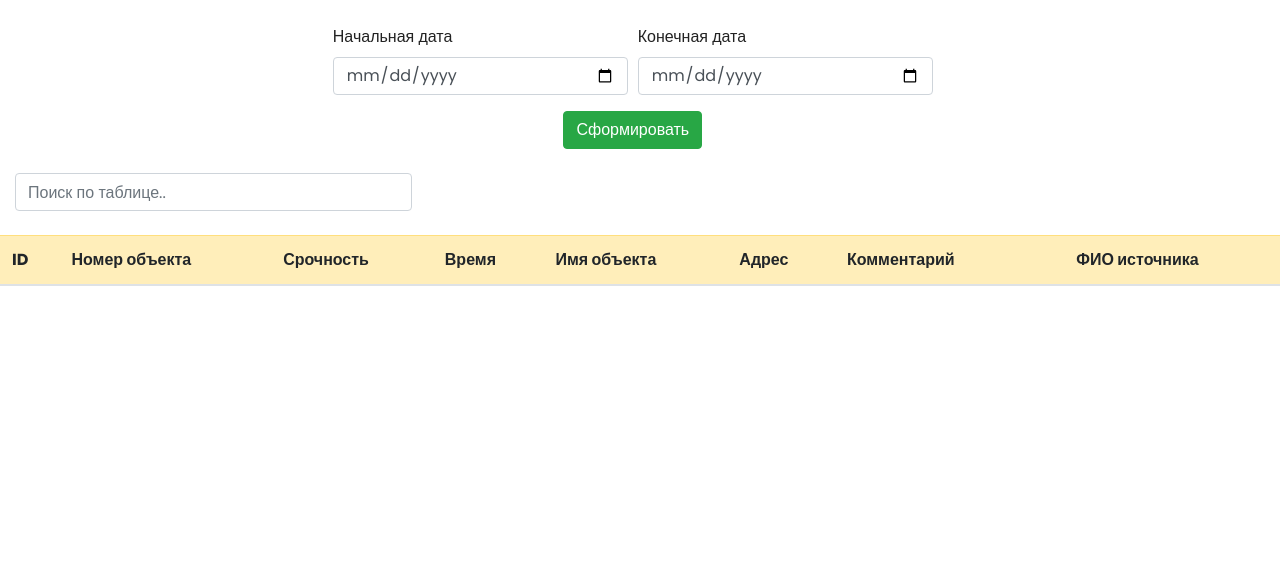
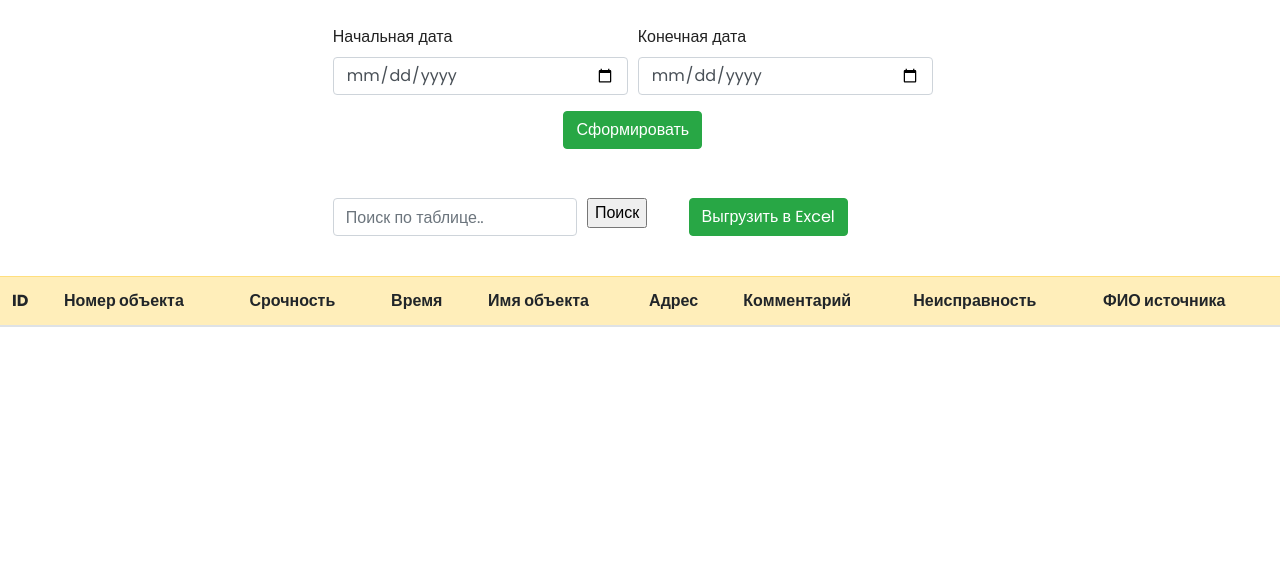
Before and after one commit to targetss/appSS, a Django app: page /report in a window 1280 px wide. Shown: the part 98-664 px from the top of the page. Run offline with Django 3.2, Linux system fonts and the light colour scheme; lists and menus that the app fills with data are empty; parts of the project's set-up code (start-up, migrations or seed data) failed here and were passed over; some libraries are stand-ins or nearby versions.

Commit message:
Добавлен поиск по таблице средствами Jquery. Добавлена библиотека xlwt, при поиску по таблице конечный результат отправляется в функцию export_excel и далее формируется и скачивается excel файл.

```diff
--- a/landing/urls.py
+++ b/landing/urls.py
@@ -10,5 +10,6 @@ urlpatterns = [
     path('application', views.application, name='application'),
     path('login', views.loginPage, name='login'),
     path('logout', views.logoutUser, name='logout'),
-    path('report', views.Report.as_view(), name='report')
+    path('report', views.Report.as_view(), name='report'),
+    path('export_excel', views.export_excel, name='export_excel'),
 ]
--- a/landing/views.py
+++ b/landing/views.py
@@ -8,12 +8,16 @@ from django.contrib import messages
 from django.contrib.auth.decorators import login_required
 from django.db.models import Q
 from django.views.generic import View
+from django.http import HttpResponse
+import datetime
+import xlwt
+
 
 @login_required(login_url='login')
 def index(request):
     error = ''
     if request.method == "POST":
-        form =ApplicationObjectForm(request.POST)
+        form = ApplicationObjectForm(request.POST)
         if form.is_valid():
             instance = form.save(commit=False)
             instance.author = request.user
@@ -35,15 +39,18 @@ class ApplicationDetailView(DetailView):
     template_name = 'landing/details_view.html'
     context_object_name = 'application'
 
+
 class ApplicationUpdateView(UpdateView):
     model = ApplicationObject
     template_name = 'landing/index.html'
     form_class = ApplicationObjectForm
 
+
 class ApplicationDeleteView(DeleteView):
     model = ApplicationObject
     template_name = 'landing/application-delete.html'
     success_url = '/about'
+
 
 @login_required(login_url='login')
 def about(request):
@@ -63,6 +70,7 @@ def about(request):
     }
     return render(request, 'landing/about.html', data)
 
+
 @login_required(login_url='login')
 def application(request):
     application_objects_filter = ApplicationObject.objects.all()
@@ -71,15 +79,16 @@ def application(request):
         if form.is_valid():
             sort_service_area = form.cleaned_data['sort_form']
             sort_completion_date = form.cleaned_data['completion_date']
-            application_objects_filter = ApplicationObject.objects.filter(completion_date=sort_completion_date, service_area=sort_service_area)
+            application_objects_filter = ApplicationObject.objects.filter(completion_date=sort_completion_date,
+                                                                          service_area=sort_service_area)
     data = {
         'form': form,
         'application_objects_filter': application_objects_filter
     }
     return render(request, 'landing/application.html', data)
 
+
 def loginPage(request):
-
     if request.method == "POST":
         username = request.POST.get('username')
         password = request.POST.get('password')
@@ -95,6 +104,7 @@ def loginPage(request):
     data = {
     }
     return render(request, 'landing/login.html', data)
+
 
 def logoutUser(request):
     logout(request)
@@ -118,3 +128,47 @@ class Report(View):
             'application_objects': application_objects,
         }
         return render(request, 'landing/report.html', data)
+
+
+def export_excel(request):
+    objects_filter = ApplicationObject.objects.filter(id__in='1').values_list('id', 'number_object',
+                                                                              'urgency_application',
+                                                                              'completion_date',
+                                                                              'name_object', 'address_object',
+                                                                              'comment', 'type_of_problem',
+                                                                              'initiator_of_the_application')
+    selected_list = request.GET.get('search', None).split(',')
+    print(selected_list)
+    if selected_list and selected_list != ['']:
+        objects_filter = ApplicationObject.objects.filter(id__in=selected_list).values_list('id', 'number_object',
+                                                                                            'urgency_application',
+                                                                                            'completion_date',
+                                                                                            'name_object',
+                                                                                            'address_object',
+                                                                                            'comment',
+                                                                                            'type_of_problem',
+                                                                                            'initiator_of_the_application')
+    print(objects_filter)
+    print(objects_filter.count())
+    response = HttpResponse(content_type='application/ms-excel')
+    response['Content-Disposition'] = 'attachment; filename=Report' + str(datetime.datetime.now()) + '.xls'
+    wb = xlwt.Workbook(encoding='utf-8')
+    ws = wb.add_sheet('Report')
+    row_num = 0
+    font_style = xlwt.XFStyle()
+    font_style.font.bold = True
+    columns = ['ID', 'Номер объекта', 'Срочность', 'Время', 'Имя объекта', 'Адрес', 'Комментарий', 'Неисправность',
+               'ФИО источника']
+
+    for col_num in range(len(columns)):
+        ws.write(row_num, col_num, columns[col_num], font_style)
+
+    font_style = xlwt.XFStyle()
+    for row in objects_filter:
+        row_num += 1
+        for col_num in range(len(row)):
+            ws.write(row_num, col_num, str(row[col_num]), font_style)
+            print(str(row[col_num]))
+    wb.save(response)
+    print(response)
+    return response
--- a/static/landing/css/landing.css
+++ b/static/landing/css/landing.css
@@ -93,3 +93,9 @@ main {
     background-color: #1f5b26;
     color: #efefef;
 }
+
+#testing {
+    margin-left: 26%;
+    width: 600px;
+    margin-top: 25px;
+}
--- /dev/null
+++ b/static/landing/js/export_excel.js
@@ -0,0 +1,20 @@
+function test() {
+	var array = [];
+	var array_row = [];
+	var value = $("#myInput").val().toLowerCase();
+
+	$('#myTable tr').each(function () {
+		$("#myTable tr").filter(function() {
+			$(this).toggle($(this).text().toLowerCase().indexOf(value) > -1)
+		});
+
+		if ($(this).css("display")!='none'){
+			$(this).find('#id').each(function () {
+				array_row.push($(this).text());
+			});
+			array.push(array_row);
+		}
+	});
+	$('#report').val(array_row);
+	array_row = encodeURIComponent(array_row)
+}
--- a/templates/landing/layout.html
+++ b/templates/landing/layout.html
@@ -5,7 +5,7 @@
     <meta charset="UTF-8">
     <title>{% block title %} {% endblock %}</title>
     <!-- jQuery -->
-    <script src="https://code.jquery.com/jquery-3.3.1.slim.min.js" integrity="sha384-q8i/X+965DzO0rT7abK41JStQIAqVgRVzpbzo5smXKp4YfRvH+8abtTE1Pi6jizo" crossorigin="anonymous"></script>
+    <script src="https://ajax.googleapis.com/ajax/libs/jquery/3.6.0/jquery.min.js"></script>
     <script src="https://cdnjs.cloudflare.com/ajax/libs/popper.js/1.0.4/popper.js"></script>
     <!-- Bootstrap -->
     <link rel="stylesheet" href="https://stackpath.bootstrapcdn.com/bootstrap/4.5.2/css/bootstrap.min.css" integrity="sha384-JcKb8q3iqJ61gNV9KGb8thSsNjpSL0n8PARn9HuZOnIxN0hoP+VmmDGMN5t9UJ0Z" crossorigin="anonymous">
@@ -16,7 +16,7 @@
     <script src="https://cdnjs.cloudflare.com/ajax/libs/jquery-datetimepicker/2.5.20/jquery.datetimepicker.full.min.js" integrity="sha256-FEqEelWI3WouFOo2VWP/uJfs1y8KJ++FLh2Lbqc8SJk=" crossorigin="anonymous"></script>
 
     <link rel="stylesheet" href="{% static 'landing/css/landing.css' %}">
-    <script src="{% static 'landing/js/script.js' %}"></script>
+    <script src="{% static 'landing/js/export_excel.js' %}"></script>
     <link rel="stylesheet" href="https://use.fontawesome.com/releases/v5.8.2/css/all.css">
 
 </head>
--- a/templates/landing/report.html
+++ b/templates/landing/report.html
@@ -3,7 +3,6 @@
 {% block title %}Отчеты{% endblock %}
 
 {% block content %}
-
     <form method="get" action="">
         <div class="form-row">
             <div class="form-group col-md-6">
@@ -18,11 +17,22 @@
         <div class="text-center">
             <button class="btn btn-success" type="submit">Сформировать</button>
         </div>
+    </form><br>
+    <form action="{% url 'export_excel' %}" method="get">
+    <div class="form-row">
+        <div class="form-group col-md-5">
+            <input class="form-control" id="myInput" type="text" placeholder="Поиск по таблице..">
+        </div>
+        <div class="form-group col-md-2">
+            <input type="button" value="Поиск" name="hello" onclick="test()">
+        </div>
+        <div class="form-group col-md-5">
+                <input type="hidden" name="search" id="report" type="text">
+                <button class="btn btn-success" type="submit" value="Select">Выгрузить в Excel</button>
+        </div>
+    </div>
     </form>
     <br>
-    <div class="col-4">
-        <input class="form-control" id="myInput" type="text" placeholder="Поиск по таблице..">
-    </div><br>
     <table class="table table-hover">
         <thead>
         <tr class="table-warning">
@@ -33,15 +43,14 @@
             <th>Имя объекта</th>
             <th>Адрес</th>
             <th>Комментарий</th>
-            <th>
-            </th>
+            <th>Неисправность</th>
             <th>ФИО источника</th>
         </tr>
         </thead>
         {% for el in application_objects %}
         <tbody id="myTable">
             <tr>
-                <td>{{ el.id }}</td>
+                <td id="id">{{ el.id }}</td>
                 <td>{{ el.number_object }}</td>
                 <td>{{ el.urgency_application }}</td>
                 <td>{{ el.completion_date }}</td>
```
